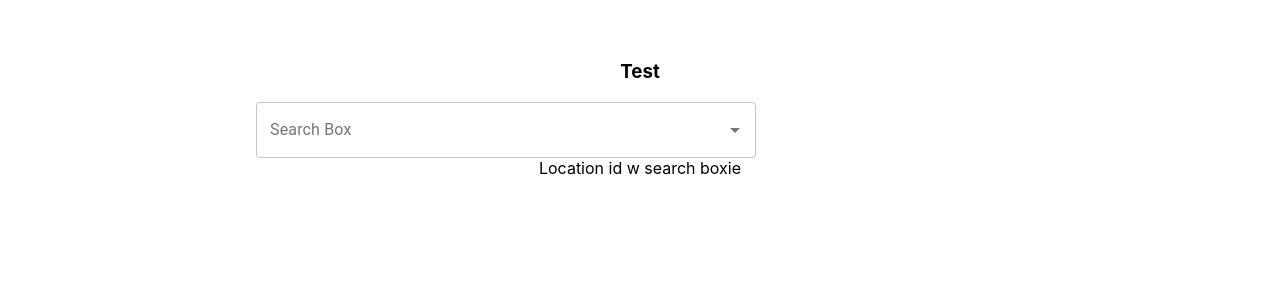
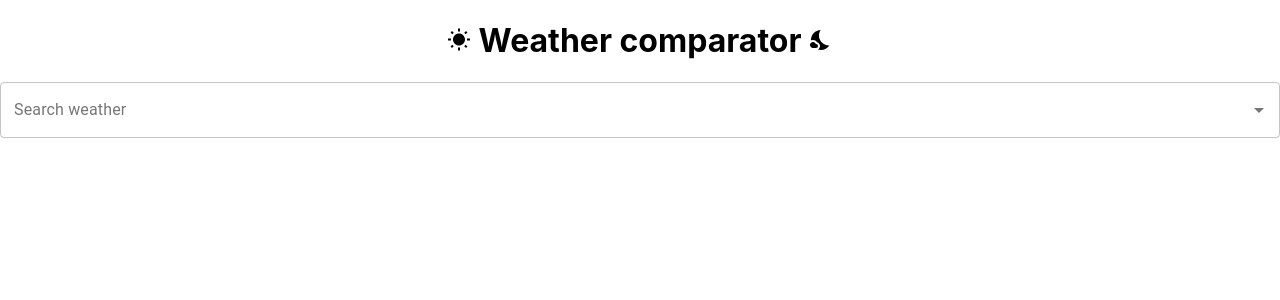
Before and after one commit to mproskura/WeatherProjectFrontend, a React (Create React App) app: page / in a window 1280 px wide. Shown: the top 300 px of the page. Built offline with nearby package versions, Linux system fonts and the light colour scheme.

Commit message:
Styling improvements

```diff
--- a/src/components/ResultByDate.js
+++ b/src/components/ResultByDate.js
@@ -35,28 +35,11 @@ const ResultByDate = (props) => {
         }
     }, [props.id])
 
+    return (
 
-    // forecastDetails.map(forecastDetails => {
-    //         return (
-    //             <div>
-    //                 {forecastDetails.map(forecastDetail => (
-    //                     //  console.log("Test z petli " + forecastDetail.weatherSource)
-    //                     <ResultDetail forecast={forecastDetail}/>
-    //                 ))}
-    //             </div>
-    //         )
-    //     }
-    // )
-
-    return (
-        // forecastDetails.map(forecastDetail =>
-        //     <div key={forecastDetail.id}><ResultDetail forecast={forecastDetail}/></div>
-        // )
-
-
-        forecastDetails.map(forecastDetail =>
-            <ResultDetail forecast={forecastDetail}/>
-        )
+            forecastDetails.map(forecastDetail =>
+                <ResultDetail forecast={forecastDetail}/>
+            )
 
     )
 }
--- a/src/components/ResultDetail.css
+++ b/src/components/ResultDetail.css
@@ -1,5 +1,5 @@
 td{
-    column-width: 120px;
+    column-width: 130px;
     text-align: left;
     font-size: large;
 }
--- a/src/components/ResultDetail.js
+++ b/src/components/ResultDetail.js
@@ -11,8 +11,7 @@ const ResultDetail = (props) => {
     console.log("Temp " + props.forecast.airTemperature)
 
     return (
-        <table>
-            <tbody>
+
             <row className={'column-style'}>
                 <td>{props.forecast.weatherSource}</td>
                 <td><DeviceThermostatIcon/> {props.forecast.airTemperature}°C</td>
@@ -21,8 +20,7 @@ const ResultDetail = (props) => {
                 <td><InvertColorsIcon/> {props.forecast.humidity}%</td>
                 <td><AirIcon/> {props.forecast.windDirection}° {props.forecast.windSpeed}km/h</td>
             </row>
-            </tbody>
-        </table>
+
     )
 }
 
--- a/src/components/Results.js
+++ b/src/components/Results.js
@@ -28,6 +28,8 @@ const Results = (props) => {
             <table className={'table-style'}>
                 <tbody>
                 <ResultByDate id={location.id} date={dateToday}/>
+                <ResultByDate id={location.id} date={dateTomorrow}/>
+                <ResultByDate id={location.id} date={dateDayAfterTomorrow}/>
                 </tbody>
             </table>
         </div>
--- /dev/null
+++ b/src/components/SearchBox.css
@@ -0,0 +1,4 @@
+.search-box-style{
+    alignment: center;
+    width: 300px;
+}
--- a/src/components/SearchBox.js
+++ b/src/components/SearchBox.js
@@ -1,8 +1,10 @@
 import React, {useEffect, useState} from 'react'
 import TextField from '@material-ui/core/TextField';
 import Autocomplete from '@material-ui/lab/Autocomplete';
-import Map from "./Map";
 import Results from "./Results";
+import './SearchBox.css'
+import WbSunnyIcon from '@mui/icons-material/WbSunny';
+import NightsStayIcon from '@mui/icons-material/NightsStay';
 
 const App = () => {
 
@@ -75,25 +77,24 @@ const App = () => {
     }, [selectedLocation])
 
     return (
-        <div style={{margin: '20%', marginTop: '60px'}}>
-            <h3>Test</h3>
+        <div>
+            <h1><WbSunnyIcon/> Weather comparator <NightsStayIcon/></h1>
             <Autocomplete
-                style={{width: 500}}
+
                 id='search-box'
                 autoComplete
                 autoHighlight
                 options={myOptions}
                 renderInput={(params) => (
 
-                    <TextField {...params}
+                    <TextField className='search-box-style' {...params}
                                onChange={getDataFromAPI}
                                onKeyPress={handleLocationChoice}
                                variant="outlined"
-                               label="Search Box"
+                               label="Search weather"
                     />
                 )}
             />
-            Location id w search boxie {selectedLocation.id}
             <Results location={selectedLocation}/>
         </div>
     );
```
